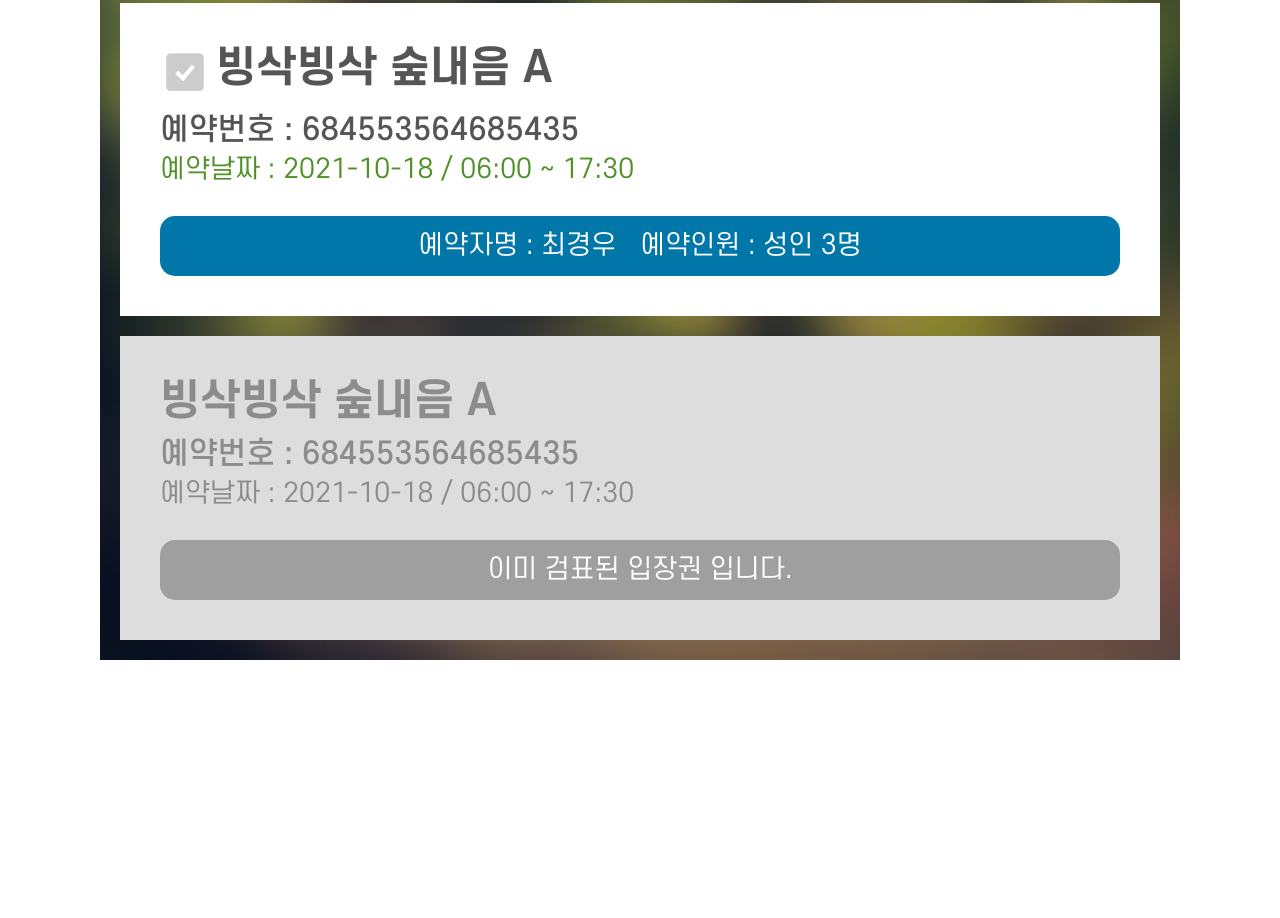
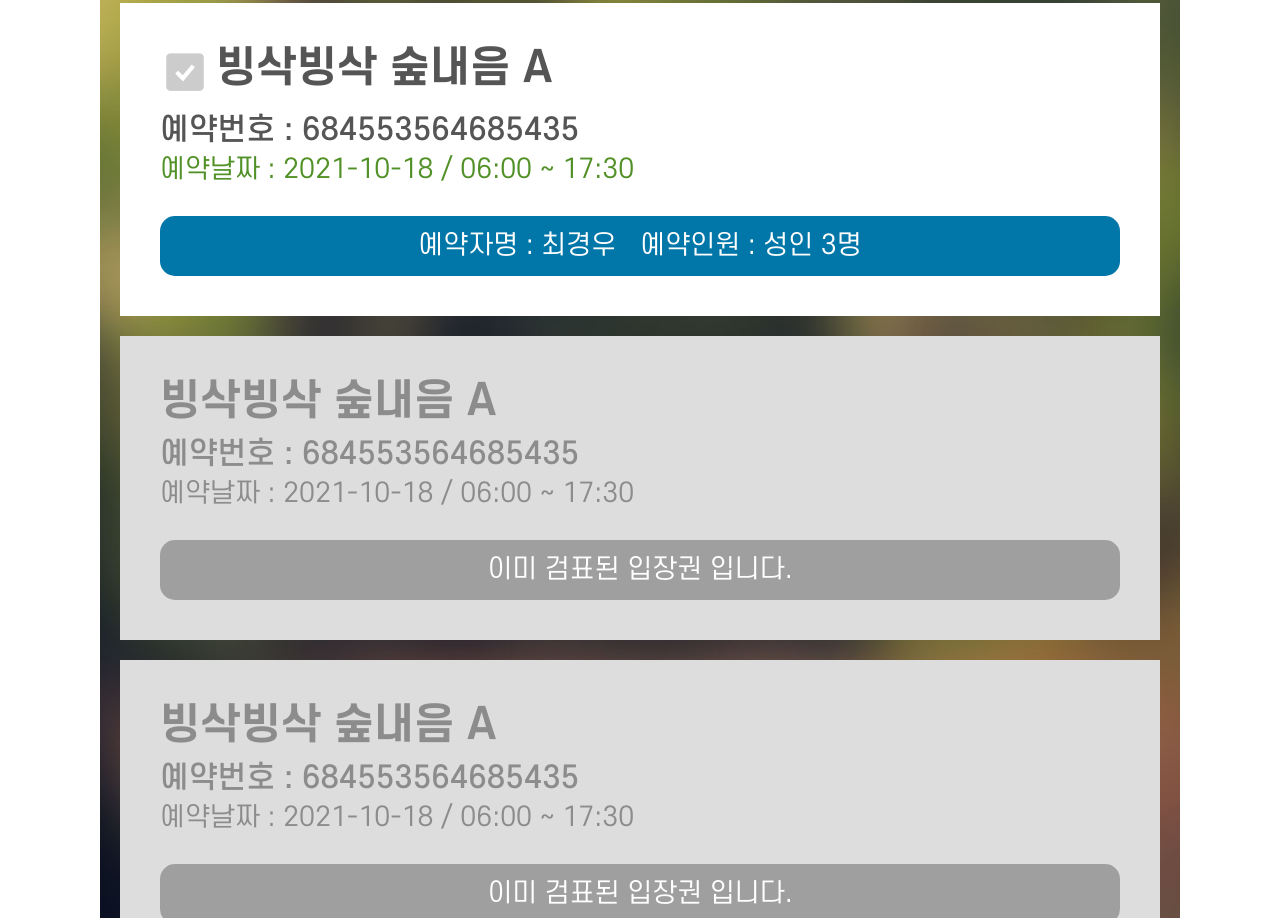
Before and after one commit to rhkanrdl/touch-forest, a plain HTML site: page sub-numcheck2.html in a window 1280 px wide. Shown: the part 803-1721 px from the top of the page. Before the commit the page ends 1463 px from the top, so only its background shows below. Drawn offline with Linux system fonts and the light colour scheme.

Commit message:
예약조회 스크롤

```diff
--- a/source/css/style.scss
+++ b/source/css/style.scss
@@ -784,6 +784,9 @@ body {
                 position:relative;
 
                 div.list-wrapper {
+
+                    height:1268px;
+
                     div {
                         position:relative;
                         background:#fff;
--- a/source/js/common.js
+++ b/source/js/common.js
@@ -78,6 +78,11 @@ $('ul.list').niceScroll({
   emulatetouch:true
 });
 
+
+$('div.list-wrapper').niceScroll({
+    emulatetouch:true
+  });
+
     // var keypadtarget = $("input:focus").attr("id");
 
 
--- a/sub-numcheck2.html
+++ b/sub-numcheck2.html
@@ -118,6 +118,90 @@
                                 </div>
 
 
+                                <div class="used">
+                                    <!-- 사용된 입장권인 경우 클래스 used 추가 -->
+                                    <h3>
+                                        빙삭빙삭 숲내음 A
+
+                                        <small>
+                                            <strong>예약번호 : 684553564685435</strong>
+                                            <span>예약날짜 : 2021-10-18 / 06:00 ~ 17:30</span>
+                                        </small>
+                                    </h3>
+
+
+                                    <ul>
+                                        <!-- <li>예약자명 : 최경우</li>
+                                        <li>예약인원 : 성인 3명</li> -->
+
+                                        <li>이미 검표된 입장권 입니다.</li>
+                                    </ul>
+                                </div>
+
+
+                                <div class="used">
+                                    <!-- 사용된 입장권인 경우 클래스 used 추가 -->
+                                    <h3>
+                                        빙삭빙삭 숲내음 A
+
+                                        <small>
+                                            <strong>예약번호 : 684553564685435</strong>
+                                            <span>예약날짜 : 2021-10-18 / 06:00 ~ 17:30</span>
+                                        </small>
+                                    </h3>
+
+
+                                    <ul>
+                                        <!-- <li>예약자명 : 최경우</li>
+                                        <li>예약인원 : 성인 3명</li> -->
+
+                                        <li>이미 검표된 입장권 입니다.</li>
+                                    </ul>
+                                </div>
+
+
+                                <div class="used">
+                                    <!-- 사용된 입장권인 경우 클래스 used 추가 -->
+                                    <h3>
+                                        빙삭빙삭 숲내음 A
+
+                                        <small>
+                                            <strong>예약번호 : 684553564685435</strong>
+                                            <span>예약날짜 : 2021-10-18 / 06:00 ~ 17:30</span>
+                                        </small>
+                                    </h3>
+
+
+                                    <ul>
+                                        <!-- <li>예약자명 : 최경우</li>
+                                        <li>예약인원 : 성인 3명</li> -->
+
+                                        <li>이미 검표된 입장권 입니다.</li>
+                                    </ul>
+                                </div>
+
+
+                                <div class="used">
+                                    <!-- 사용된 입장권인 경우 클래스 used 추가 -->
+                                    <h3>
+                                        빙삭빙삭 숲내음 A
+
+                                        <small>
+                                            <strong>예약번호 : 684553564685435</strong>
+                                            <span>예약날짜 : 2021-10-18 / 06:00 ~ 17:30</span>
+                                        </small>
+                                    </h3>
+
+
+                                    <ul>
+                                        <!-- <li>예약자명 : 최경우</li>
+                                        <li>예약인원 : 성인 3명</li> -->
+
+                                        <li>이미 검표된 입장권 입니다.</li>
+                                    </ul>
+                                </div>
+
+
                                 <!-- <div class="message">
                                     <h3>
                                         예약정보가 없습니다.
```
Also changed, not shown: source/css/style.css, 1 other file.
